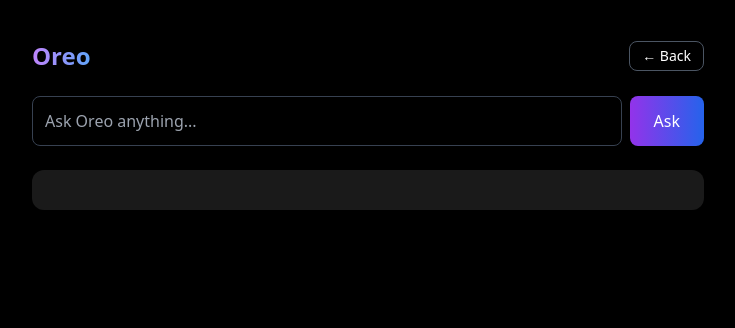
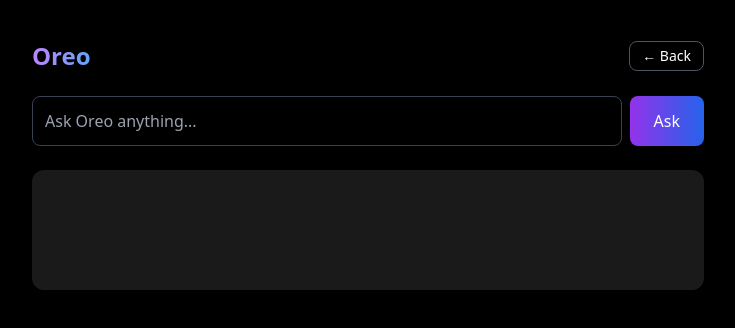
Before and after one commit to balagamrisha/Oreo-AI-assistant, a React app in the folder frontend/: page /chat in a window 1280 px wide. Shown: the top 328 px of the page, without its empty margins (272-1007 px from the left). Built offline with nearby package versions, Linux system fonts and the light colour scheme; the HTML template or start-up script is replaced by a standard one.

Commit message:
final stable chat UI

```diff
--- a/frontend/src/pages/Chat.jsx
+++ b/frontend/src/pages/Chat.jsx
@@ -17,10 +17,12 @@ function Chat() {
 
     try {
       const res = await postQuery(question);
-      setResponse(res);
+
+      // safe handling (prevents blank UI issues)
+      setResponse(res?.response || "No response received");
     } catch (err) {
       console.error(err);
-      setResponse("Error getting response");
+      setResponse("Error getting response from server");
     }
 
     setLoading(false);
@@ -31,7 +33,6 @@ function Chat() {
 
       {/* Header */}
       <div className="w-full max-w-2xl flex justify-between items-center mb-6">
-
         <h1 className="text-xl md:text-2xl font-bold bg-gradient-to-r from-purple-400 to-blue-400 bg-clip-text text-transparent">
           Oreo
         </h1>
@@ -42,7 +43,6 @@ function Chat() {
         >
           ← Back
         </button>
-
       </div>
 
       {/* Input Section */}
@@ -50,6 +50,9 @@ function Chat() {
         <input
           value={question}
           onChange={(e) => setQuestion(e.target.value)}
+          onKeyDown={(e) => {
+            if (e.key === "Enter") handleSubmit();
+          }}
           placeholder="Ask Oreo anything..."
           className="flex-1 p-3 rounded-lg bg-black border border-gray-700 focus:outline-none"
         />
@@ -63,9 +66,9 @@ function Chat() {
       </div>
 
       {/* Response Section */}
-      <div className="w-full max-w-2xl bg-white/10 backdrop-blur-lg p-5 rounded-xl shadow-lg text-gray-300 whitespace-pre-wrap leading-relaxed">
+      <div className="w-full max-w-2xl bg-white/10 backdrop-blur-lg p-5 rounded-xl shadow-lg text-gray-300 whitespace-pre-wrap leading-relaxed min-h-[120px]">
         {loading && <p className="animate-pulse">Thinking...</p>}
-        {response}
+        {!loading && response}
       </div>
     </div>
   );
```
